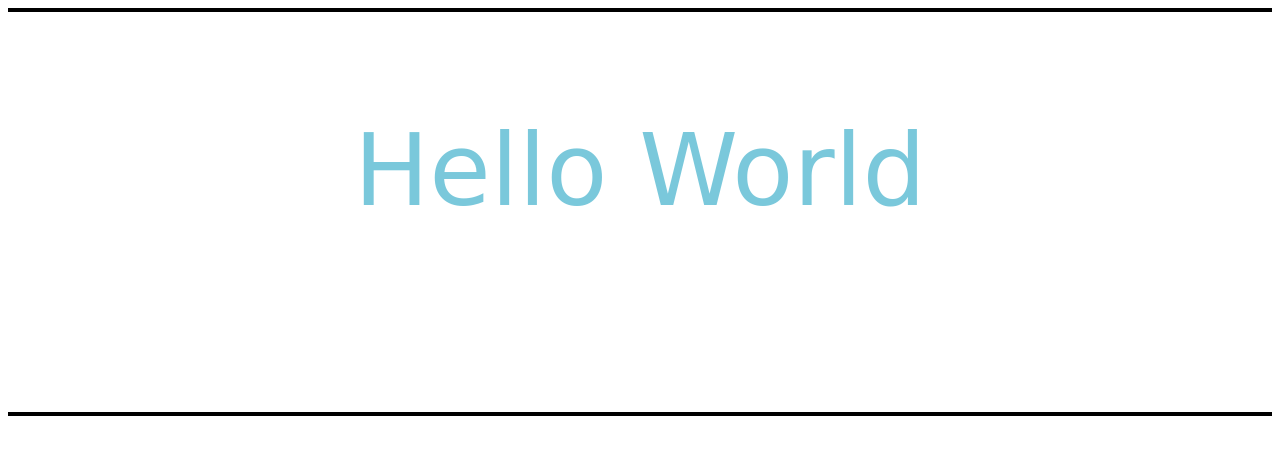
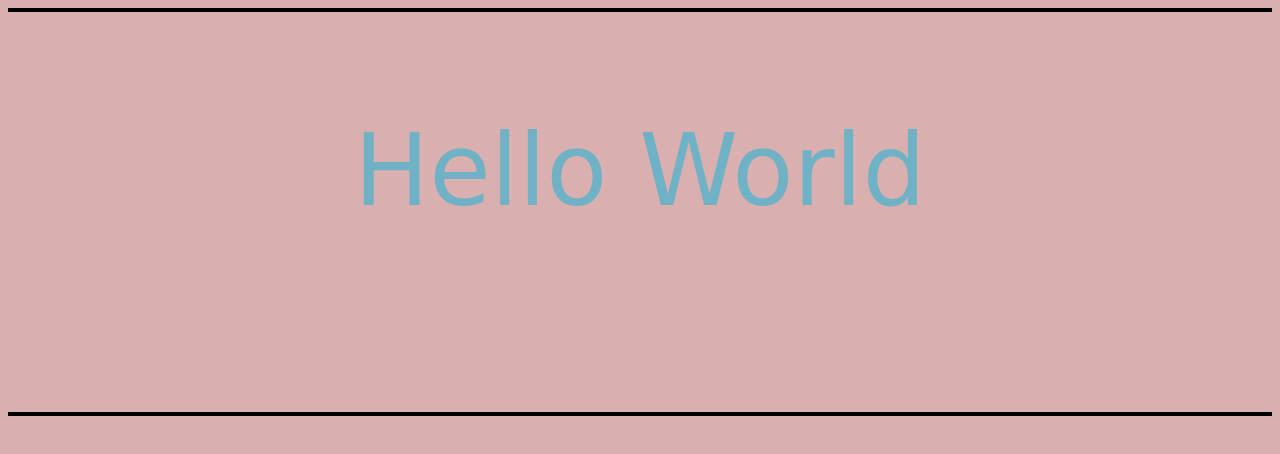
Before and after one commit to charlyrenk/hello-world-sass, a website: page index.html in a window 1280 px wide. Drawn offline with Linux system fonts and the light colour scheme.

Commit message:
added import

```diff
--- /dev/null
+++ b/css/import.scss
@@ -0,0 +1,3 @@
+body{
+    background-color: rgb(218, 175, 175);
+};
--- a/css/style.scss
+++ b/css/style.scss
@@ -1,4 +1,8 @@
+//variables
+
 $fancyBlue: rgba(72, 180, 205, 0.728);
+
+//nesting
 .banner {
     font-family: 'Pacifico', cursive;
     height: 400px;
@@ -11,4 +15,7 @@ $fancyBlue: rgba(72, 180, 205, 0.728);
         font-size: 100px;
         text-align: center;
     }
-}
+};
+
+//import
+@import 'import';
```
Also changed, not shown: css/style.css.
